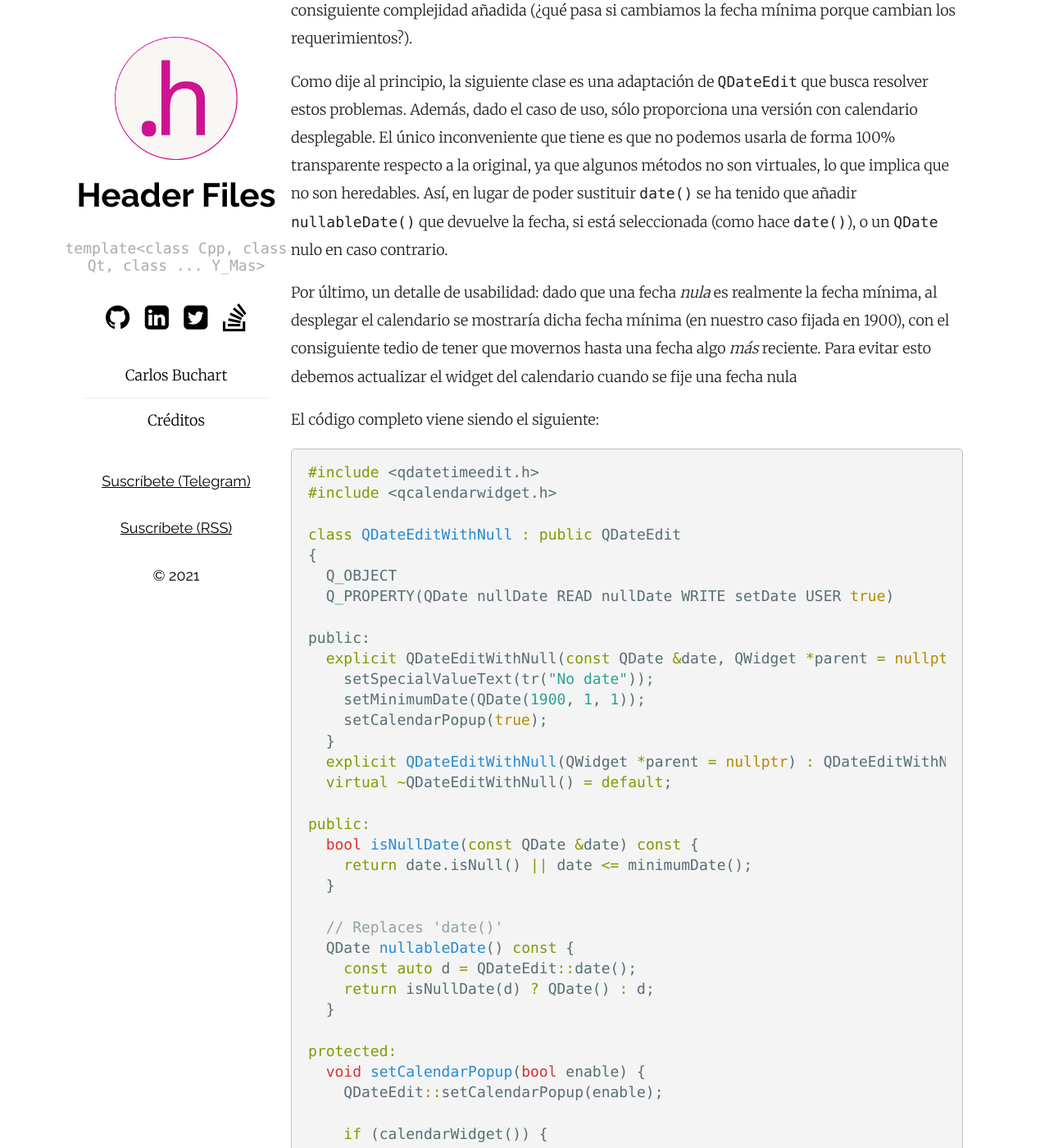
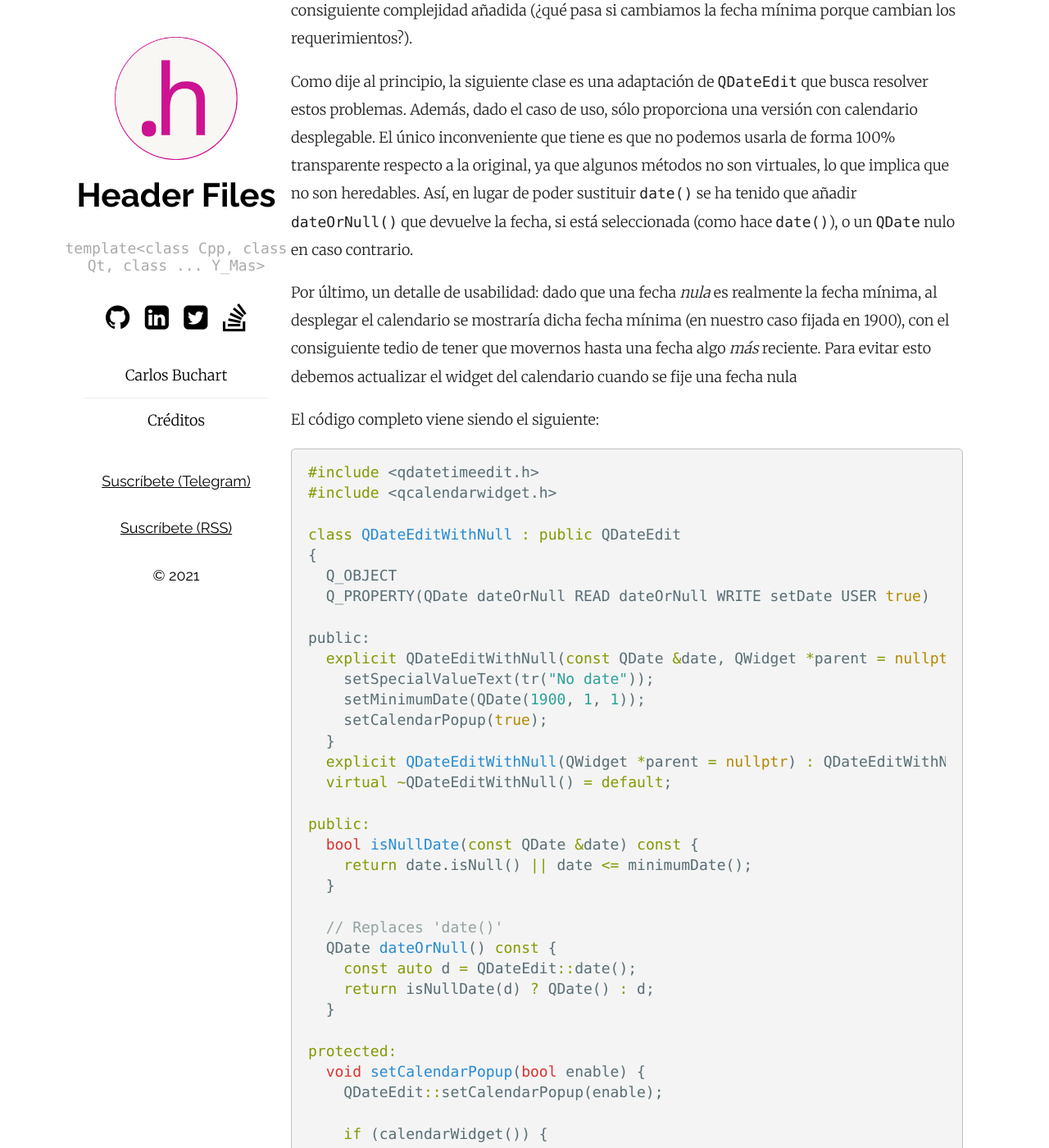
Before and after one commit to BlogHeaderFiles/BlogHeaderFiles.github.io, a Jekyll site: the page built from _posts/2020-10-18-qdateedit-con-valor-nulo.md, in a window 1280 px wide and 1400 px high, scrolled down 740 px. Shown: the whole window at 82% size. Built offline with Jekyll 4.4.1, drawn with Linux system fonts in a browser that asks for light colours.

Commit message:
Improve method name

```diff
--- a/_posts/2020-10-18-qdateedit-con-valor-nulo.md
+++ b/_posts/2020-10-18-qdateedit-con-valor-nulo.md
@@ -15,7 +15,7 @@ A raíz de esto me acordé (aunque la pandemia dejó este borrador en el olvido)
 
 El problema en general con `specialValueText` es precisamente de que depende de que el valor sea el mínimo del _spin-box_: hay casos donde definir ese _valor mínimo_ no es sencillo o intuitivo (como rangos de valores del tipo (-∞, +∞)), y que, en nuestro caso concreto, al abrir el selector de fecha aparece seleccionada esa fecha de _hace mucho, mucho tiempo atrás_. Además, todo nuestro proyecto debe estar atento a que la fecha mínima no es una fecha válida, es _nula_, con la consiguiente complejidad añadida (¿qué pasa si cambiamos la fecha mínima porque cambian los requerimientos?).
 
-Como dije al principio, la siguiente clase es una adaptación de `QDateEdit` que busca resolver estos problemas. Además, dado el caso de uso, sólo proporciona una versión con calendario desplegable. El único inconveniente que tiene es que no podemos usarla de forma 100% transparente respecto a la original, ya que algunos métodos no son virtuales, lo que implica que no son heredables. Así, en lugar de poder sustituir `date()` se ha tenido que añadir `nullableDate()` que devuelve la fecha, si está seleccionada (como hace `date()`), o un `QDate` nulo en caso contrario.
+Como dije al principio, la siguiente clase es una adaptación de `QDateEdit` que busca resolver estos problemas. Además, dado el caso de uso, sólo proporciona una versión con calendario desplegable. El único inconveniente que tiene es que no podemos usarla de forma 100% transparente respecto a la original, ya que algunos métodos no son virtuales, lo que implica que no son heredables. Así, en lugar de poder sustituir `date()` se ha tenido que añadir `dateOrNull()` que devuelve la fecha, si está seleccionada (como hace `date()`), o un `QDate` nulo en caso contrario.
 
 Por último, un detalle de usabilidad: dado que una fecha _nula_ es realmente la fecha mínima, al desplegar el calendario se mostraría dicha fecha mínima (en nuestro caso fijada en 1900), con el consiguiente tedio de tener que movernos hasta una fecha algo _más_ reciente. Para evitar esto debemos actualizar el widget del calendario cuando se fije una fecha nula
 
@@ -28,7 +28,7 @@ El código completo viene siendo el siguiente:
 class QDateEditWithNull : public QDateEdit
 {
   Q_OBJECT
-  Q_PROPERTY(QDate nullDate READ nullDate WRITE setDate USER true)
+  Q_PROPERTY(QDate dateOrNull READ dateOrNull WRITE setDate USER true)
 
 public:
   explicit QDateEditWithNull(const QDate &date, QWidget *parent = nullptr) : QDateEdit(date, parent) {
@@ -45,7 +45,7 @@ public:
   }
 
   // Replaces 'date()'
-  QDate nullableDate() const {
+  QDate dateOrNull() const {
     const auto d = QDateEdit::date();
     return isNullDate(d) ? QDate() : d;
   }
```
